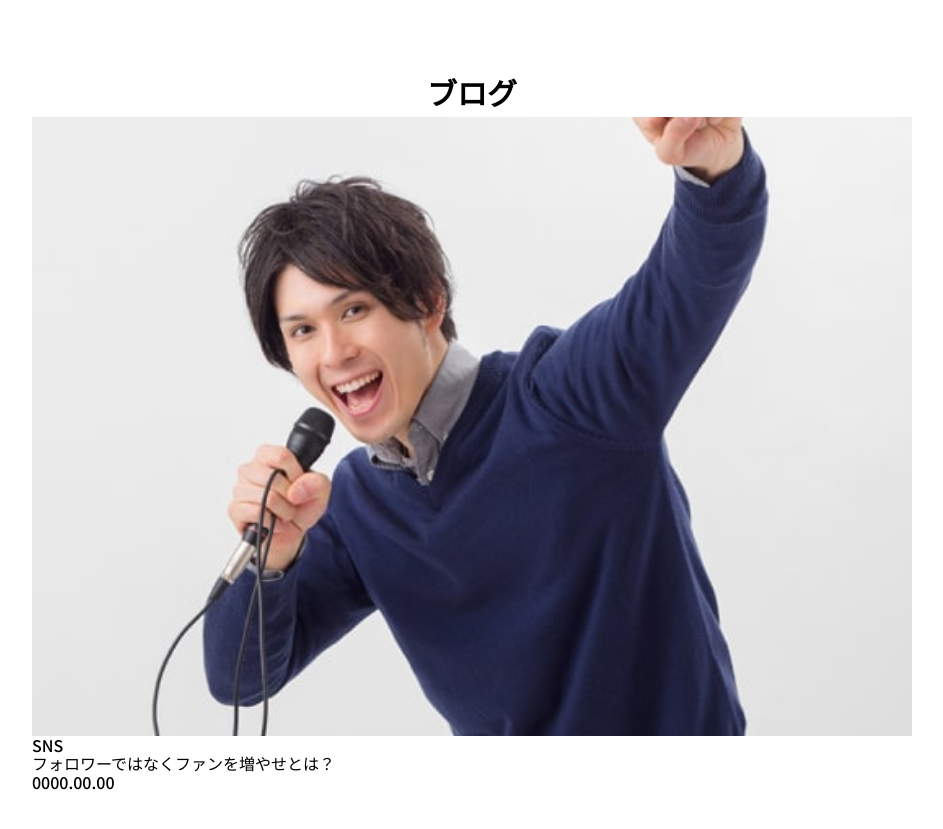
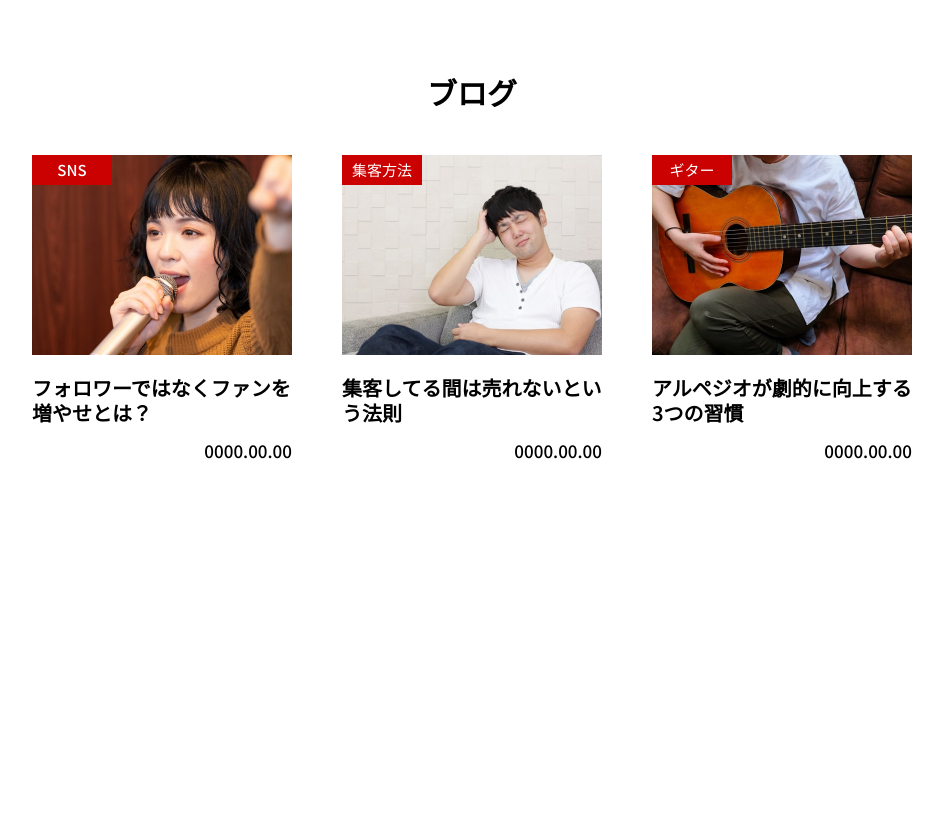
Before and after one commit to rinasuzuki52/musicschool, a website: page index.html in a window 1280 px wide. Shown: the part 4131-4960 px from the top of the page, without its empty margins (168-1111 px from the left). Drawn offline with nearby package versions, Linux system fonts and the light colour scheme.

Commit message:
blog追加2

```diff
--- a/index.html
+++ b/index.html
@@ -353,30 +353,65 @@
                 </div>
             </div>
          </section>
+
          <!-- blog -->
          <section class="p-top__blog p-top-blog">
             <div class="l-inner">
                 <h2 class="p-blog__title c-title">
                     ブログ
                 </h2>
-                <div class="p-blog__lists p-blog-list">
-                    <div class="p-blog-list">
+                <div class="p-blog__lists p-blog-lists">
+                    <a href="#" class="p-blog-list">
                         <div class="p-blog-list__image">
                             <picture>
-                                <source media="(max-width: 767px)" srcset="images/top/voice01.jpg">
-                                <img src="images/top/voice01.jpg" alt="reason03-image">
+                                <source media="(max-width: 767px)" srcset="images/top/blog03-sp.jpg">
+                                <img src="images/top/blog03.jpg" alt="reason03-image">
                             </picture>
                         </div>
-                        <p class="c-caption">
+                        <p class="c-caption p-blog-list__caption">
                             SNS
                         </p>
                         <h3 class="p-blog-list__title">
                             フォロワーではなくファンを増やせとは？
                         </h3>
+                        <time datetime="0000-00-00" class="p-blog-list__date">
+                            0000.00.00
+                        </time>
+                    </a>
+                    <a href="#" class="p-blog-list">
+                        <div class="p-blog-list__image">
+                            <picture>
+                                <source media="(max-width: 767px)" srcset="images/top/blog02-sp.jpg">
+                                <img src="images/top/blog02.jpg" alt="reason03-image">
+                            </picture>
+                        </div>
+                        <p class="c-caption p-blog-list__caption">
+                            集客方法
+                        </p>
+                        <h3 class="p-blog-list__title">
+                            集客してる間は売れないという法則
+                        </h3>
+                        <time datetime="0000-00-00" class="p-blog-list__date">
+                            0000.00.00
+                        </time>
+                    </a>
+                    <a href="#" class="p-blog-list">
+                        <div class="p-blog-list__image">
+                            <picture>
+                                <source media="(max-width: 767px)" srcset="images/top/blog01-sp.jpg">
+                                <img src="images/top/blog01.jpg" alt="reason03-image">
+                            </picture>
+                        </div>
+                        <p class="c-caption p-blog-list__caption">
+                            ギター
+                        </p>
+                        <h3 class="p-blog-list__title">
+                            アルペジオが劇的に向上する3つの習慣
+                        </h3>
                         <time datetime="2024-10-01" class="p-blog-list__date">
                             0000.00.00
                         </time>
-                    </div>
+                    </a>
                 </div>
             </div>
          </section>
--- /dev/null
+++ b/scss/object/component/_caption.scss
@@ -0,0 +1,38 @@
+@use '../../foundation/variable' as *;
+@use '../../foundation/function' as *;
+@use '../../foundation/mixin' as *;
+
+/* --------------
+キャプション
+-----------------*/
+
+.c-caption {
+  position: absolute;
+  top: 0;
+  left: 0;
+  height: rem(30);
+  width: rem(80);
+  display: flex;
+  justify-content: center;
+  align-items: center;
+  background-color: $main-color;
+  color: $font-color2;
+  font-size: rem(15);
+  line-height: calc(25 / 15);
+  z-index: 99;
+}
+
+.p-blog-list__title {
+    padding-top: rem(20);
+    font-size: rem(20);
+    line-height: calc(25 / 20);
+    font-weight: 600;
+}
+
+.p-blog-list__date {
+    display: block;
+    padding-top: rem(11);
+    font-size: rem(17);
+    line-height: calc(30 / 17);
+    text-align: right;
+}
--- a/scss/object/project/_top.scss
+++ b/scss/object/project/_top.scss
@@ -560,5 +560,26 @@
 // ==========================================================================
 
 .p-top-blog {
-    margin-block: rem(70) rem(205);
+    margin-block: rem(70) rem(546);
 }
+
+.p-blog-lists {
+    display: grid;
+    grid-template-columns: repeat(3, 1fr); // 3列に分割
+    margin-top: rem(38);
+    width: 100%;
+    column-gap: rem(50);
+}
+
+.p-blog-list {
+    width: rem(260);
+    transition: 0.3s;
+    position: relative;
+    &:hover {
+        opacity: 0.5;
+    }
+}
+
+.p-blog-list__caption {
+    padding-block: rem(2.5);
+}
--- a/scss/style.scss
+++ b/scss/style.scss
@@ -31,6 +31,7 @@
 @use "object/component/hamburger";
 @use "object/component/btn";
 @use "object/component/title";
+@use "object/component/caption";
 
 
 // -----------------------------------------------------------------
```
Also changed, not shown: css/slick-theme.css, css/style.css.
